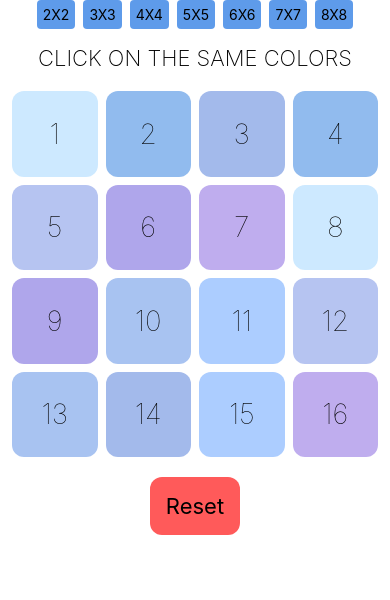
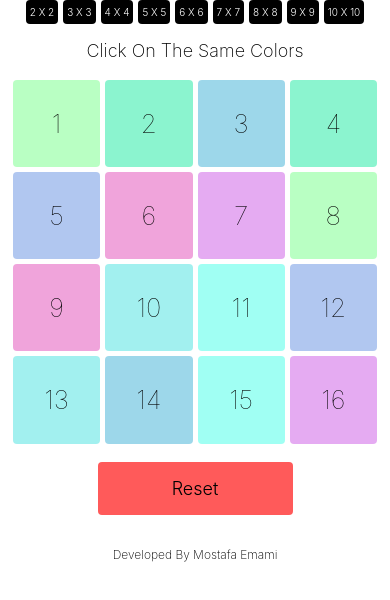
Before and after one commit to emami7495/react-native-color-game, a React Native app: screen / in a window 390 px wide. Shown: the top 600 px of the page. Built offline with nearby package versions, Linux system fonts and the light colour scheme.

Commit message:
Improve Ui & Check odd square side size to hide square without similar & show win to user when end game

```diff
--- a/src/App.js
+++ b/src/App.js
@@ -20,14 +20,18 @@ const App = () => {
   const [colorArray, setColorArray] = useState(null);
   const [square, setSquare] = useState(new Array(squareSideSize));
   const [selectedItem, setSelectedItem]=useState(null);
-  const itemWidthAndHeight = (screenWidth/squareSideSize)-(12);
+  const itemsMargin = 2.5;
+  const itemWidthAndHeight = ((screenWidth-(((squareSideSize+1)*2)*itemsMargin)-16)/squareSideSize);
+  const winTextWidthAndHeight = (itemWidthAndHeight*squareSideSize)+squareSideSize*2*itemsMargin;
+  const [isWin, setIsWin]=useState(false);
 
   const generateRandomColors = useCallback(() => {
+    setIsWin(false);
     const halfArray = randomColor({
       luminosity: 'light',
       format: 'rgba',
-      hue: 'blue',
-      alpha: 0.75,
+      // hue: 'blue',
+      alpha: 0.8,
       count: (squareSideSize * squareSideSize) / 2,
     });
     const finalArray = halfArray.concat(halfArray);
@@ -65,6 +69,25 @@ const App = () => {
           counter += 1;
         }
       }
+      //
+      if (squareSideSize%2===1) {
+        for (let i = 0; i < squareSideSize; i += 1) {
+          for (let j = 0; j < squareSideSize; j += 1) {
+            let flag=0;
+            for (let k = 0; k < squareSideSize; k += 1) {
+              for (let l = 0; l < squareSideSize; l += 1) {
+                if (tmp[i][j].color===tmp[k][l].color && !(i===k&&j===l)) {
+                  flag+=1;
+                }
+              }
+            }
+            if (flag===0) {
+              tmp[i][j].hidden=true;
+            }
+          }
+        }
+      }
+      //
       setSquare(tmp);
     }
   }, [colorArray]);
@@ -108,25 +131,39 @@ const App = () => {
                   tmp[i][j].selected = true;
                   setSelectedItem(tmp[i][j]);
                 }
+                //
+                let winFlag=0;
+                for (let k = 0; k < squareSideSize; k++) {
+                  for (let l = 0; l < squareSideSize; l++) {
+                    if (!tmp[k][l].hidden) {
+                      winFlag+=1;
+                    }
+                  }
+                }
+                if (winFlag===0) {
+                  setIsWin(true);
+                }
+                //
                 setSquare(tmp);
               }}
               style={!square?.[i]?.[j]?.hidden?{
-                margin: 4,
+                margin: itemsMargin,
                 width: itemWidthAndHeight,
                 height: itemWidthAndHeight,
-                borderRadius: 12, alignItems: 'center',
+                borderRadius: 4,
+                alignItems: 'center',
                 justifyContent: 'center',
                 backgroundColor: square?.[i]?.[j]?.color,
-                borderWidth: square?.[i]?.[j]?.selected ? 3 : 0,
-                borderColor: '#49a910',
+                borderWidth: square?.[i]?.[j]?.selected ? itemsMargin : 0,
+                borderColor: '#000000',
               }:{
-                margin: 4,
+                margin: itemsMargin,
                 width: itemWidthAndHeight,
                 height: itemWidthAndHeight,
               }}
             >
               {!square?.[i]?.[j]?.hidden&&
-                  <Text style={{fontSize: 32-squareSideSize, fontWeight: '100'}}>
+                  <Text style={{fontSize: 34-(squareSideSize*2), fontWeight: '100'}}>
                     {square?.[i]?.[j]?.num}
                   </Text>}
             </TouchableOpacity>,
@@ -147,17 +184,24 @@ const App = () => {
 
   const renderButtons=()=> {
     const buttons= [];
-    for (let i = 2; i <9; i++) {
+    for (let i = 2; i <=10; i++) {
       buttons.push(
-          <TouchableOpacity onPress={()=>{
-            setSquareSideSize(i);
-          }}>
+          <TouchableOpacity
+            key={i+'btn'}
+            onPress={()=>{
+              setSquareSideSize(1);
+              setSquareSideSize(i);
+            }}>
             <Text
-              style={{borderRadius: 4,
-                marginHorizontal: 4,
-                padding: 6,
-                backgroundColor: '#5e9bea'}}>
-              {i}X{i}
+              style={{fontSize: 10,
+                borderRadius: 4,
+                marginHorizontal: 2.5,
+                paddingHorizontal: 4,
+                paddingVertical: 6,
+                backgroundColor: '#000000',
+                color: '#ffffff',
+                fontWeight: '300'}}>
+              {i} X {i}
             </Text>
           </TouchableOpacity>);
     }
@@ -172,25 +216,43 @@ const App = () => {
             textAlign: 'center',
             margin: 16,
             fontWeight: '200',
-            fontSize: 22,
+            fontSize: 18,
           }}>
-          CLICK ON THE SAME COLORS
+          Click On The Same Colors
         </Text>
-        {squareUi}
+        {!isWin?squareUi:<Text
+          style={{fontWeight: '200',
+            fontSize: 36,
+            width: winTextWidthAndHeight,
+            height: winTextWidthAndHeight,
+            textAlign: 'center',
+            textAlignVertical: 'center'}}>
+          YOU WIN!
+        </Text>}
         <TouchableOpacity
           onPress={()=>{
             generateRandomColors();
           }}
-          style={{backgroundColor: '#ff5a5a', margin: 16, borderRadius: 12}}>
-          <Text style={{
-            textAlign: 'center',
-            margin: 16,
-            fontWeight: '400',
-            fontSize: 22,
-          }}>
-            Reset
+          style={{width: '50%',
+            backgroundColor: isWin?'#49a910':'#ff5a5a',
+            margin: 16, borderRadius: 4}}>
+          <Text
+            style={{
+              color: isWin?'white':'black',
+              textAlign: 'center',
+              margin: 16,
+              fontWeight: '300',
+              fontSize: 18,
+              paddingHorizontal: 16,
+            }}>
+            {isWin?'Start Again':'Reset'}
           </Text>
         </TouchableOpacity>
+        <Text style={{marginTop: 16,
+          fontSize: 12,
+          fontWeight: '200'}}>
+          Developed By Mostafa Emami
+        </Text>
       </View>
     </SafeAreaView>
   );
```
